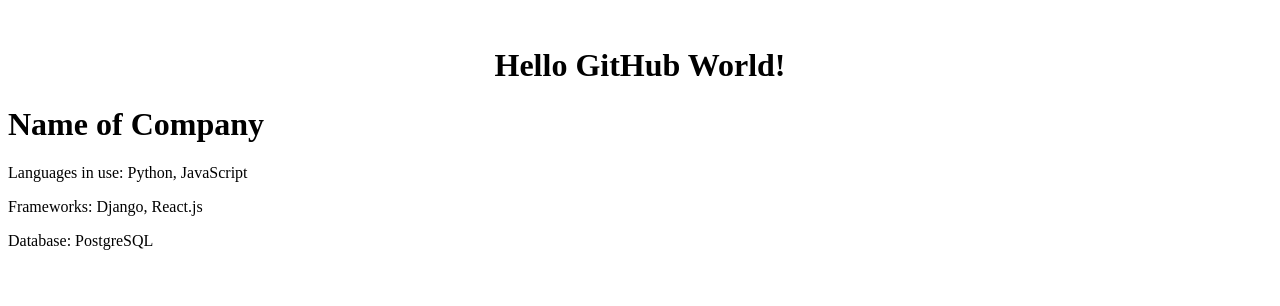
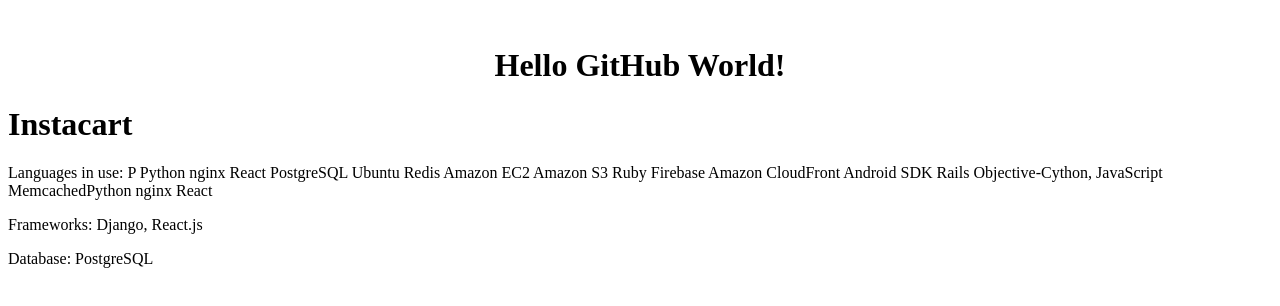
Before and after one commit to cnrigney/rig, a plain HTML site: page index.html in a window 1280 px wide. Drawn offline with Linux system fonts and the light colour scheme.

Commit message:
Update index.html

```diff
--- a/index.html
+++ b/index.html
@@ -9,7 +9,22 @@
 
 
 
-      <h1>Name of Company</h1>
-    <p>Languages in use: Python, JavaScript</p>
+      <h1>Instacart</h1>
+    <p>Languages in use: P    Python nginx
+    React
+    PostgreSQL
+    Ubuntu
+    Redis
+    Amazon EC2
+    Amazon S3
+    Ruby
+    Firebase
+    Amazon CloudFront
+    Android SDK
+    Rails
+    Objective-Cython, JavaScript
+    MemcachedPython
+    nginx
+    React</p>
     <p>Frameworks: Django, React.js</p>
     <p>Database: PostgreSQL</p>
```
